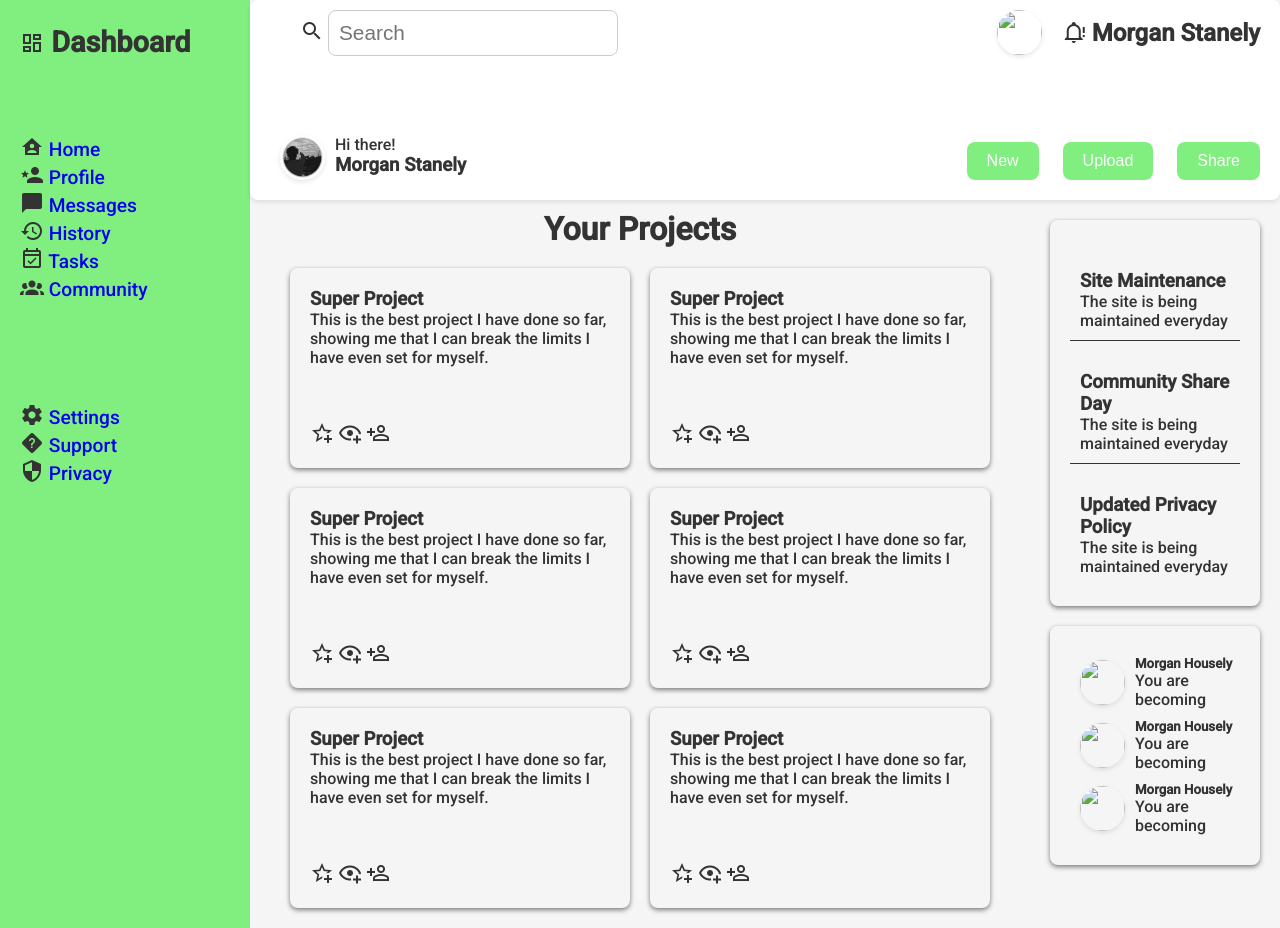
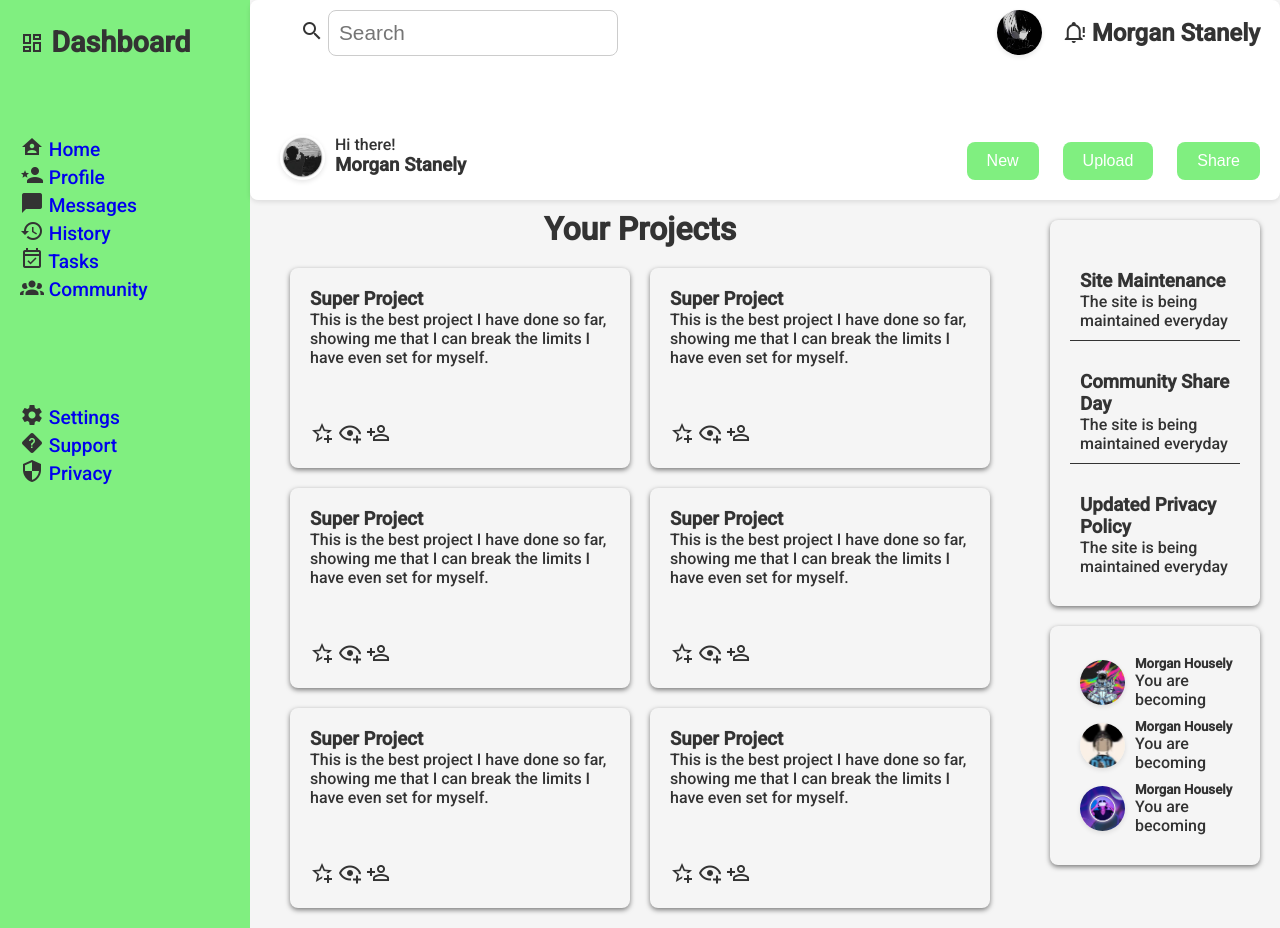
Before and after one commit to 00Peterson1/Dashboard, a plain HTML site: page index.html in a window 1280 px wide. Drawn offline with Linux system fonts and the light colour scheme; the site is published under a folder, as on GitHub Pages, so addresses that start at the root find nothing.

Commit message:
Image updates

```diff
--- a/index.html
+++ b/index.html
@@ -17,7 +17,7 @@
                 <input type="text" placeholder="Search" name="Search__query">
             </div>
             <div class="alert__bar">
-                <img src="/assets/profile1.jpg" alt="">
+                <img src="./assets/profile1.jpg" alt="">
                 <h3> <span class="mdi mdi-bell-alert-outline"></span>  Morgan Stanely</h3>
             </div>
             <div class="profile__bar">
@@ -152,17 +152,17 @@
                     </div>
                     <div class="trending">
                         <div class="profiles__trending">
-                            <img src="/assets/profile3.jpeg" alt="">
+                            <img src="./assets/profile3.jpeg" alt="">
                             <div><h5>Morgan Housely</h5>
                             <p>You are becoming</p></div>
                         </div>
                         <div class="profiles__trending">
-                            <img src="/assets/profile4.jpeg" alt="">
+                            <img src="./assets/profile4.jpeg" alt="">
                             <div><h5>Morgan Housely</h5>
                             <p>You are becoming</p></div>
                         </div>
                         <div class="profiles__trending">
-                            <img src="/assets/profile5.jpeg" alt="">
+                            <img src="./assets/profile5.jpeg" alt="">
                            <div><h5>Morgan Housely</h5>
                             <p>You are becoming</p></div>
                         </div>
```
